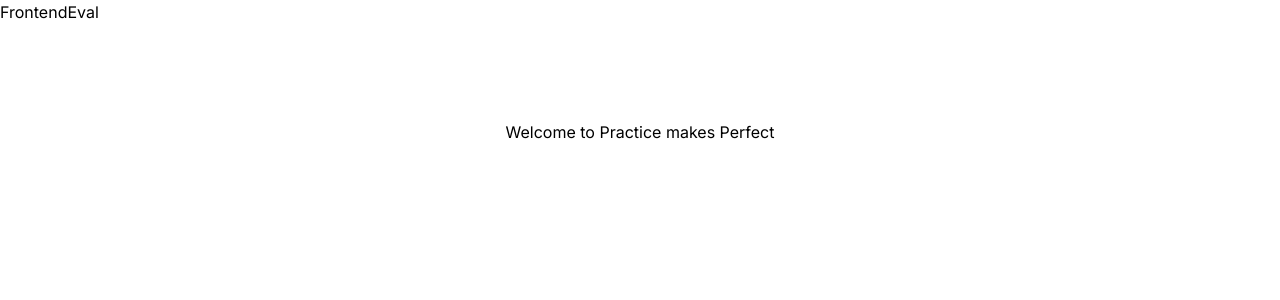
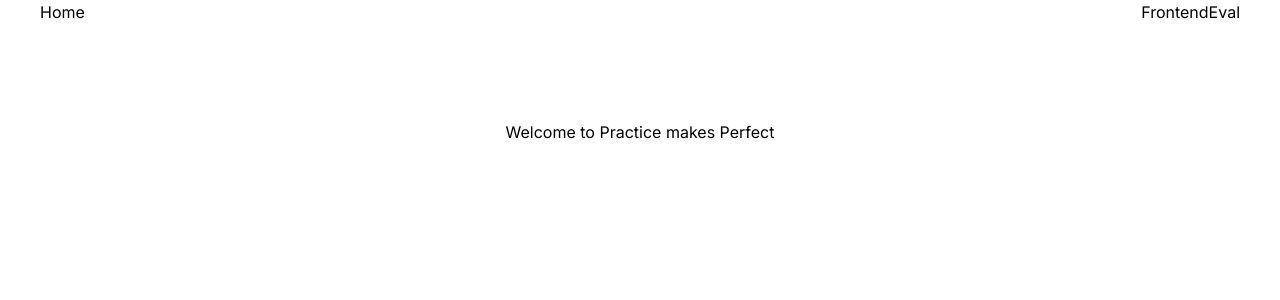
Before and after one commit to deltam3/fepmp, a Next.js app in the folder fepmp/: page / in a window 1280 px wide. Shown: the top 300 px of the page. Built offline with nearby package versions, Linux system fonts and the light colour scheme.

Commit message:
added Home to Header Navigation

```diff
--- a/fepmp/app/_components/Navigation.tsx
+++ b/fepmp/app/_components/Navigation.tsx
@@ -3,7 +3,13 @@ import Link from "next/link";
 const Navigation = () => {
   return (
     <nav>
-      <ul>
+      <ul className="flex justify-between mx-10">
+        <li>
+          <Link href="/" className="hover:text-accent-400 transition-colors">
+            Home
+          </Link>
+        </li>
+
         <li>
           <Link
             href="/frontendeval"
```
